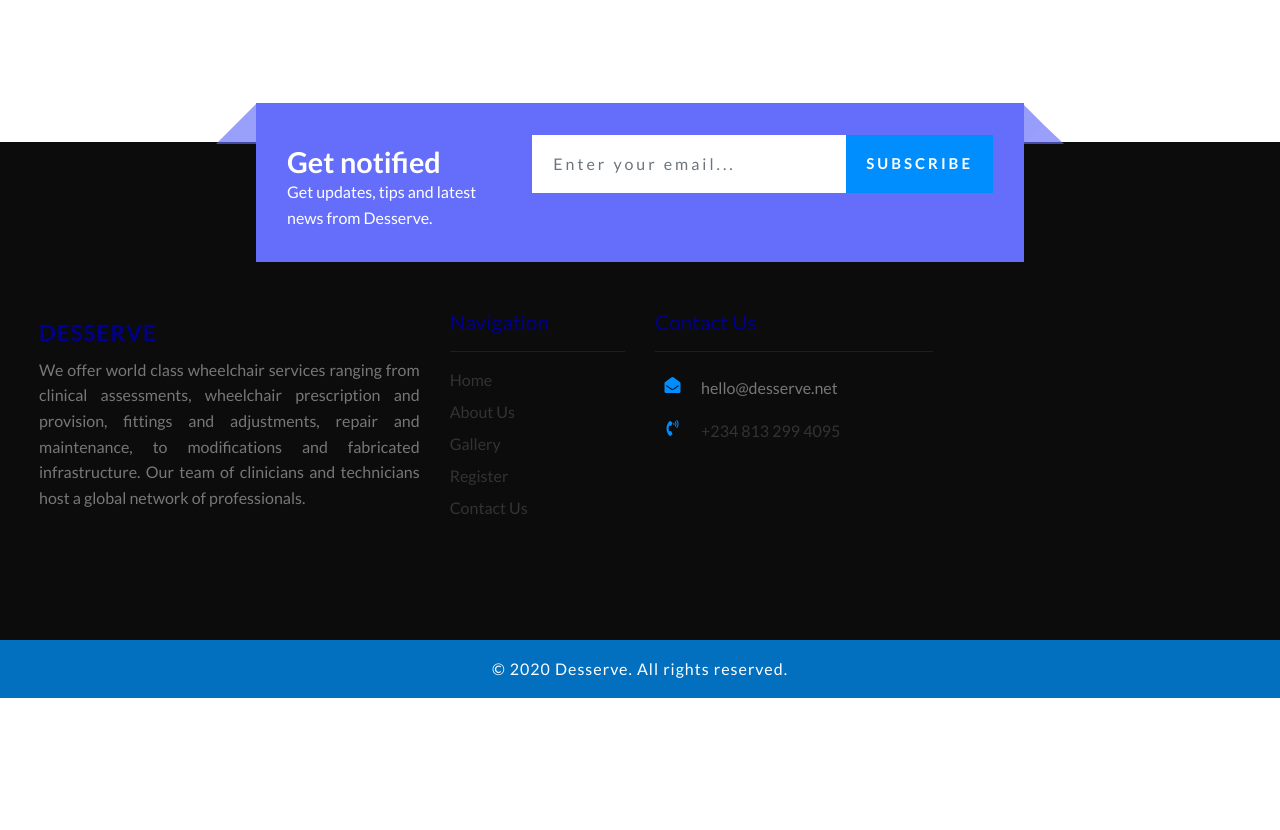
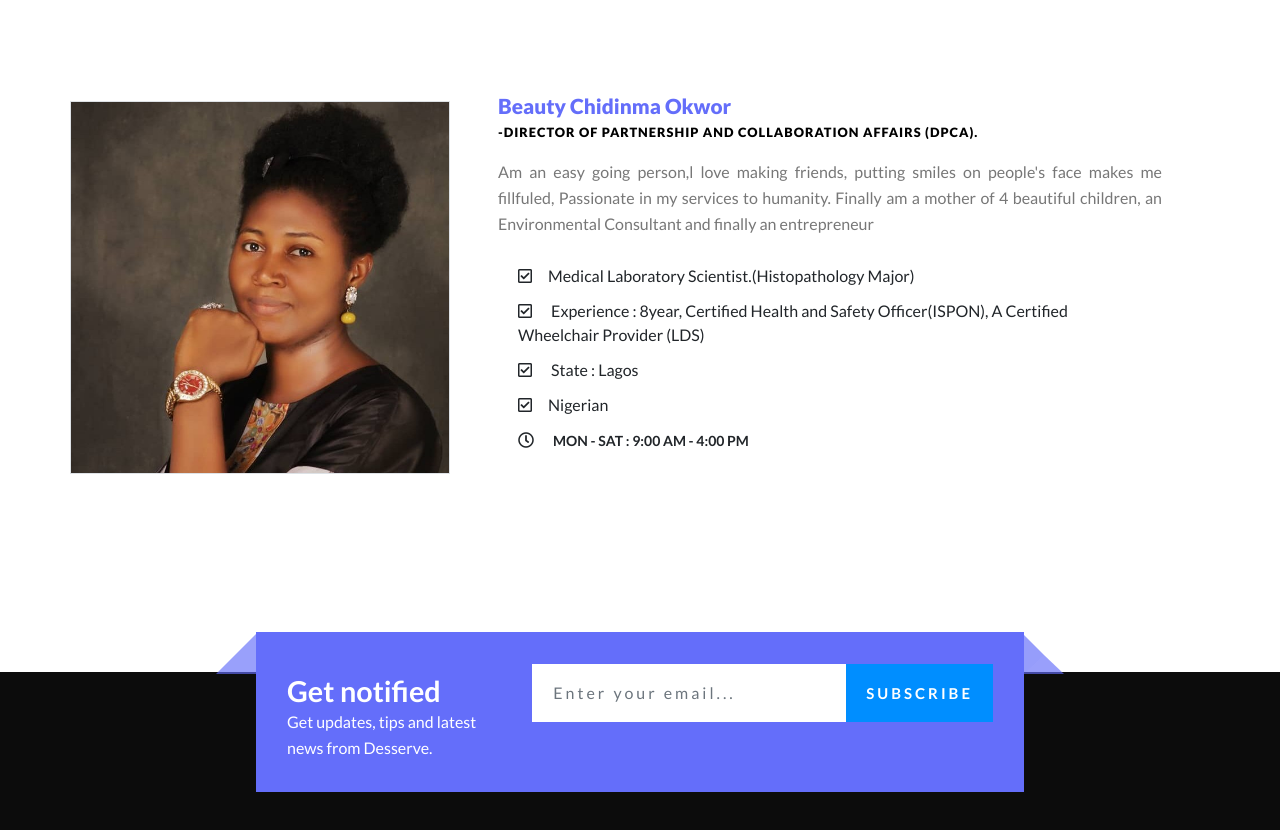
Before and after one commit to sprogrammer9/resserve, a plain HTML site: page team.html in a window 1280 px wide. Shown: the part 3280-4110 px from the top of the page. Before the commit the page ends 3978 px from the top, so only its background shows below. Drawn offline with Linux system fonts and the light colour scheme.

Commit message:
added new team member

```diff
--- a/team.html
+++ b/team.html
@@ -265,6 +265,34 @@
                     <img src="images/shuaib.jpeg" class="img-fluid" alt="team-img" />
                 </div>
             </div>
+            <div class="row py-lg-5 mb-5">
+                <div class="col-md-4 border p-0 my-auto">
+                    <img src="images/beauty.jpeg" class="img-fluid" alt="team-img" height="10px"/>
+                </div>
+                <div class="col-md-8 team-text mt-md-0 mt-5">
+                    <h4>Beauty Chidinma Okwor</h4>
+                    <small>-Director of Partnership and Collaboration Affairs (DPCA).</small>
+                    <p class="my-3" style="text-align: justify;">Am an easy going person,l love making friends, putting smiles on people's face makes me fillfuled, Passionate in my services to humanity. Finally am a mother of 4 beautiful children,  an Environmental Consultant and finally an entrepreneur</p>
+                    <ul class="list-group mb-3">
+                        <li class="list-group-item border-0">
+                            <i class="far fa-check-square  mr-3"></i>Medical Laboratory Scientist.(Histopathology Major)
+                        </li>
+                        <li class="list-group-item border-0 py-0">
+                            <i class="far fa-check-square  mr-3"></i>
+                            Experience : 8year, Certified Health and Safety Officer(ISPON), A Certified Wheelchair Provider (LDS)</li>
+                        <li class="list-group-item border-0">
+                            <i class="far fa-check-square  mr-3"></i>
+                            State : Lagos</li>
+                        <li class="list-group-item border-0 py-0">
+                            <i class="far fa-check-square  mr-3"></i>Nigerian</li>
+                        <li class="list-group-item border-0">
+                            <i class="far fa-clock  mr-3"></i>
+                            <span class="ot">MON - SAT : 9:00 AM - 4:00 PM</span>
+                        </li>
+                    </ul>
+                    <!-- <a href="#" class="btn_apt" data-toggle="modal" data-target="#exampleModalLabel2">make an appointment </a> -->
+                </div>
+            </div>
         </div>
     </section>
     <!-- //team -->
```
Also changed, not shown: images/beauty.jpeg (added).
